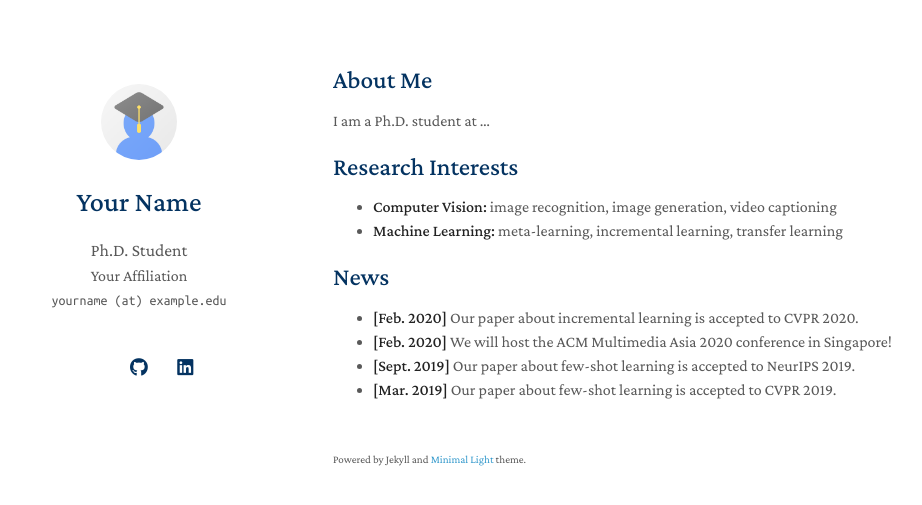
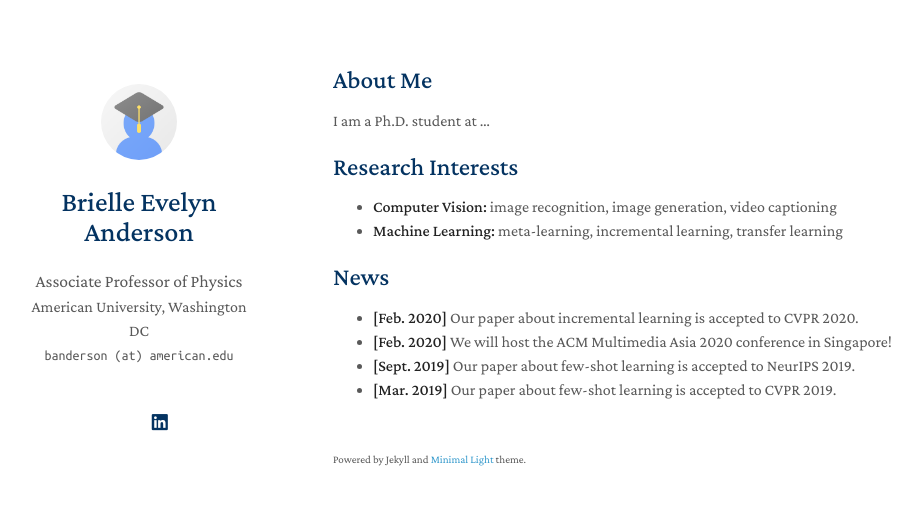
Before and after one commit to brieeveanderson/brieeveanderson.github.io, a Jekyll site: the page built from index.md, in a window 1280 px wide. Shown: the top 505 px of the page, without its empty margins (137-1059 px from the left). Built offline with Jekyll 4.4.1, drawn with Linux system fonts in a browser that asks for light colours; a style sheet for code colours, icons or effects is not loaded; our own code applies the rules of GitHub Pages for plain Markdown files.

Commit message:
Update _config.yml

```diff
--- a/_config.yml
+++ b/_config.yml
@@ -1,22 +1,21 @@
 # Basic Information
-title: Your Name
-position: Ph.D. Student
-affiliation: Your Affiliation
-email: yourname (at) example.edu
+title: Brielle Evelyn Anderson
+position: Associate Professor of Physics
+affiliation: American University, Washington DC
+email: banderson (at) american.edu
 
-# Search Engine Optimization (SEO)
-# The following information is used to improve the website traffic from search engines, e.g., Google.
-keywords: minimal light
-description: The Minimal Light is a simple and elegant jekyll theme for academic personal homepage.
-canonical: https://minimal-light-theme.yliu.me/
+keywords: quantum information, optics, quantum optics, atomic physics, rydbergs, physics, associate professor, american university, AMO
+description: Brie Anderson is an associate professor of physics at American University (Washington, DC) specializing in AMO/quantum.
+canonical: https://brieeveanderson.github.io
 
 # Links
 # If you don't need one of them, you may delete the corresponding line.
-google_scholar: https://scholar.google.com/
-cv_link: assets/files/curriculum_vitae.pdf
-github_link: https://github.com/
-linkedin: https://www.linkedin.com/
-twitter: https://twitter.com/
+google_scholar: https://scholar.google.com/citations?user=zlMG26QAAAAJ&hl=en
+OrchidID: https://orcid.org/0000-0002-3234-3724
+# cv_link: assets/files/curriculum_vitae.pdf
+# github_link: https://github.com/
+linkedin: https://www.linkedin.com/in/brielle-evelyn-anderson/
+#twitter: https://twitter.com/
 
 # Images (e.g., your profile picture and your website's favicon)
 # "favicon" and "favicon_dark" are used for the light and dark modes, respectively.
```
